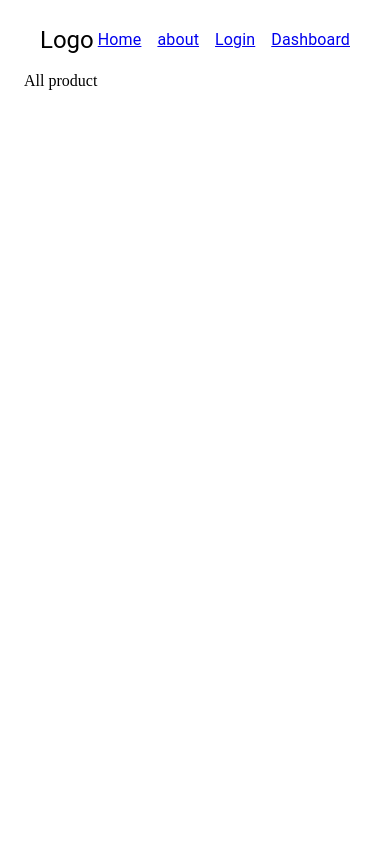
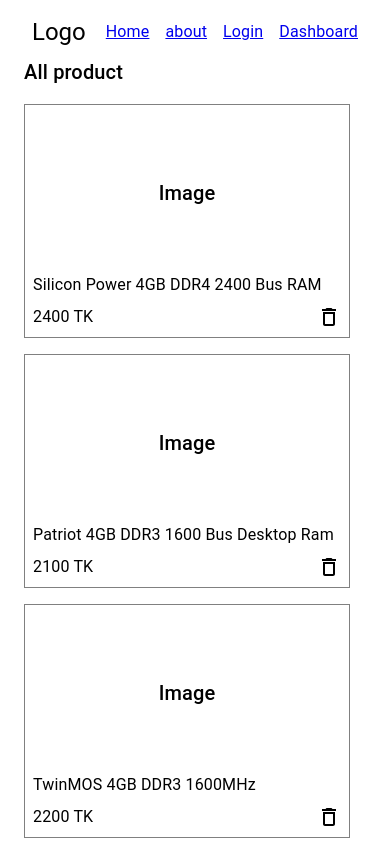
Before and after one commit to foysalkazi11/MdFoysalKazi_SE_JAVA_JS_1-, a React (Create React App) app: page / in a window 390 px wide. Shown: the top 844 px of the page. Built offline with nearby package versions, Linux system fonts and the light colour scheme.

Commit message:
redux setup and display product at UI

```diff
--- a/package.json
+++ b/package.json
@@ -3,8 +3,12 @@
   "version": "0.1.0",
   "private": true,
   "dependencies": {
+    "@emotion/react": "^11.4.1",
+    "@emotion/styled": "^11.3.0",
     "@material-ui/core": "^4.12.3",
     "@material-ui/icons": "^4.11.2",
+    "@mui/icons-material": "^5.0.0",
+    "@mui/material": "^5.0.0",
     "@reduxjs/toolkit": "^1.6.1",
     "@testing-library/jest-dom": "^5.14.1",
     "@testing-library/react": "^11.2.7",
--- a/src/App.js
+++ b/src/App.js
@@ -1,7 +1,7 @@
 import React from 'react'
 import {BrowserRouter as Router,Route,Switch} from 'react-router-dom';
 import Nav from '../src/components/Nav';
-import ShowProduct from '../src/components/ShowProduct';
+import DisplayProduct from './components/DisplayProduct';
 import About from '../src/components/About';
 import Login from '../src/components/Login';
 import Dashboard from '../src/components/Dashboard';
@@ -12,7 +12,7 @@
     <Router className="App">
       <Nav />
       <Switch>
-        <Route exact path="/" component={ShowProduct} />
+        <Route exact path="/" component={DisplayProduct} />
         <Route exact path="/about" component={About} />
         <Route exact path="/login" component={Login} />
         <Route exact path="/dashboard" component={Dashboard} />
--- /dev/null
+++ b/src/components/DisplayProduct.js
@@ -0,0 +1,74 @@
+import React from 'react';
+import {Container,Box,Typography,Grid,makeStyles} from '@material-ui/core';
+import {useSelector} from 'react-redux';
+import DeleteOutlineIcon from '@mui/icons-material/DeleteOutline';
+
+const useStyle = makeStyles((theme)=>({
+    productContainer:{
+        border:"1px solid grey"
+    },
+    imageBox:{
+        width:"100%",
+        height:200,
+        overflow:"hidden",
+        display:"flex",
+        justifyContent:"center",
+        alignItems:"center",
+        [theme.breakpoints.down("sm")]:{
+            height:180,
+        },
+        [theme.breakpoints.down("xs")]:{
+            height:160,
+        }
+
+    },
+    deleteIcon:{
+        cursor:"pointer"
+    }
+}))
+
+const ShowProduct = () => {
+    const classes = useStyle()
+    const {productList} = useSelector(state => state.product)
+    console.log(productList);
+    return (
+        <Container maxWidth="md">
+            <Grid container>
+                <Grid item xs={12}>
+                    <Box pb={2}>
+                        <Typography variant="h6">All product</Typography>
+                    </Box>
+                </Grid>
+                <Grid container item xs={12} spacing={2}>
+                    {
+                    productList?.map((item,index)=>{
+                        return(
+                            <Grid item xs={12} sm={6} md={4} key={index}>
+                                <Box display='flex' flexDirection="column" p={1} className={classes.productContainer}>
+                                    <Box  className={classes.imageBox}>
+                                        <Typography variant="h6">Image</Typography>
+                                    </Box>
+                                    <Box  display="flex" flexDirection="column">
+                                        <Box pb={1}>
+                                        <Typography>{item?.name}</Typography>
+                                        </Box>
+                                        <Box display="flex" alignItems="center" justifyContent="space-between">
+                                        <Typography>{item?.price} TK</Typography>
+                                        <DeleteOutlineIcon  className={classes.deleteIcon}/>
+                                        </Box>
+                                    </Box>
+                                </Box>
+
+                            </Grid>
+                        )
+                    })
+                   }
+                </Grid>
+
+            </Grid>
+
+        </Container>
+    )
+}
+
+export default ShowProduct
--- a/src/components/Nav.js
+++ b/src/components/Nav.js
@@ -5,7 +5,7 @@
 const Nav = () => {
     return (
         <Container maxWidth="md">
-            <Box display="flex" justifyContent="space-between" alignContent="center" flexWrap="wrap" p={2}>
+            <Box display="flex" justifyContent="space-between" alignContent="center" flexWrap="wrap" p={1}>
                 <Typography variant="h5">Logo</Typography>
                 <Box display="flex" alignItems="center">
                     <Box pr={2}>
--- a/src/components/ShowProduct.js
+++ /dev/null
@@ -1,12 +0,0 @@
-import React from 'react';
-import {Container,Box,Typography} from '@material-ui/core';
-
-const ShowProduct = () => {
-    return (
-        <Container maxWidth="md">
-            All product
-        </Container>
-    )
-}
-
-export default ShowProduct
--- a/src/index.js
+++ b/src/index.js
@@ -1,11 +1,14 @@
 import React from 'react';
 import ReactDOM from 'react-dom';
 import App from './App';
-
+import {Provider} from 'react-redux';
+import {store} from '../src/redux/store/store'
 
 ReactDOM.render(
   <React.StrictMode>
+    <Provider store={store}>
     <App />
+    </Provider>
   </React.StrictMode>,
   document.getElementById('root')
 );
--- /dev/null
+++ b/src/redux/slice/productSlice.js
@@ -0,0 +1,92 @@
+import {createSlice} from '@reduxjs/toolkit';
+const productList = [
+    {   id:1,
+        name:"Silicon Power 4GB DDR4 2400 Bus RAM",
+        price:2400,
+        profitPercentage: 3,
+        productType:"ram"
+    },
+    {   id:2,
+        name:"Patriot 4GB DDR3 1600 Bus Desktop Ram",
+        price:2100,
+        profitPercentage: 2,
+        productType:"ram"
+    },
+    {   id:3,
+        name:"TwinMOS 4GB DDR3 1600MHz",
+        price:2200,
+        profitPercentage: 4,
+        productType:"ram"
+    },
+    {   id:4,
+        name:"Patriot 4GB DDR3 1333MHz Desktop RAM",
+        price:2200,
+        profitPercentage: 5,
+        productType:"ram"
+    },
+    {   id:5,
+        name:"GIGABYTE GA-F2A68HM-DS2 Ultra Durable 4 Plus AMD FM2 Socket Motherboard",
+        price:4500,
+        profitPercentage: 5,
+        productType:"motherboard"
+    },
+    {   id:6,
+        name:"MSI A320M-A Pro Max AMD Motherboard",
+        price:5700,
+        profitPercentage: 4,
+        productType:"motherboard"
+    },
+    {   id:7,
+        name:"MSI A320M-A Pro AMD Micro-ATX Motherboard",
+        price:5700,
+        profitPercentage: 3,
+        productType:"motherboard"
+    },
+    {   id:8,
+        name:"Gigabyte GA-A320M-S2H AMD Micro ATX Motherboard",
+        price:5900,
+        profitPercentage: 4,
+        productType:"motherboard"
+    },
+    {   id:9,
+        name:"Gigabyte GT 710 2GB DDR3 Graphics Card",
+        price:5700,
+        profitPercentage: 4,
+        productType:"graphics Card"
+    },
+    {   id:10,
+        name:"Asus GeForce GT 710 2GB DDR5 Graphics Card",
+        price:5800,
+        profitPercentage: 3,
+        productType:"graphics Card"
+    },
+    {   id:11,
+        name:"Zotac GeForce GT 710 2GB DDR3 Graphics Card",
+        price:6200,
+        profitPercentage: 4,
+        productType:"graphics Card"
+    },
+    {   id:12,
+        name:"MSI GT 710 2GD3H LP 2GB DDR3 Gaming Graphic Card",
+        price:6300,
+        profitPercentage: 6,
+        productType:"graphics Card"
+    },
+
+]
+
+
+export const productSlice = createSlice({
+    name:"product",
+    initialState:{
+        productList:[...productList]
+    },
+    // reducers:{
+    //     login: (state,action)=>{
+    //         state.userInfo = action.payload
+    //     }
+    // }
+})
+
+// export const {login} = productSlice.actions
+export default productSlice.reducer
--- /dev/null
+++ b/src/redux/store/store.js
@@ -0,0 +1,10 @@
+import { configureStore } from '@reduxjs/toolkit';
+import productReducer from '../slice/productSlice'
+
+
+export const store = configureStore({
+    reducer: {
+        product:productReducer,
+
+    },
+  })
```
Also changed, not shown: src/components/utility/productList.js (added, +75 -0 lines), 1 other file (tests, documents, lock files or other folders).
